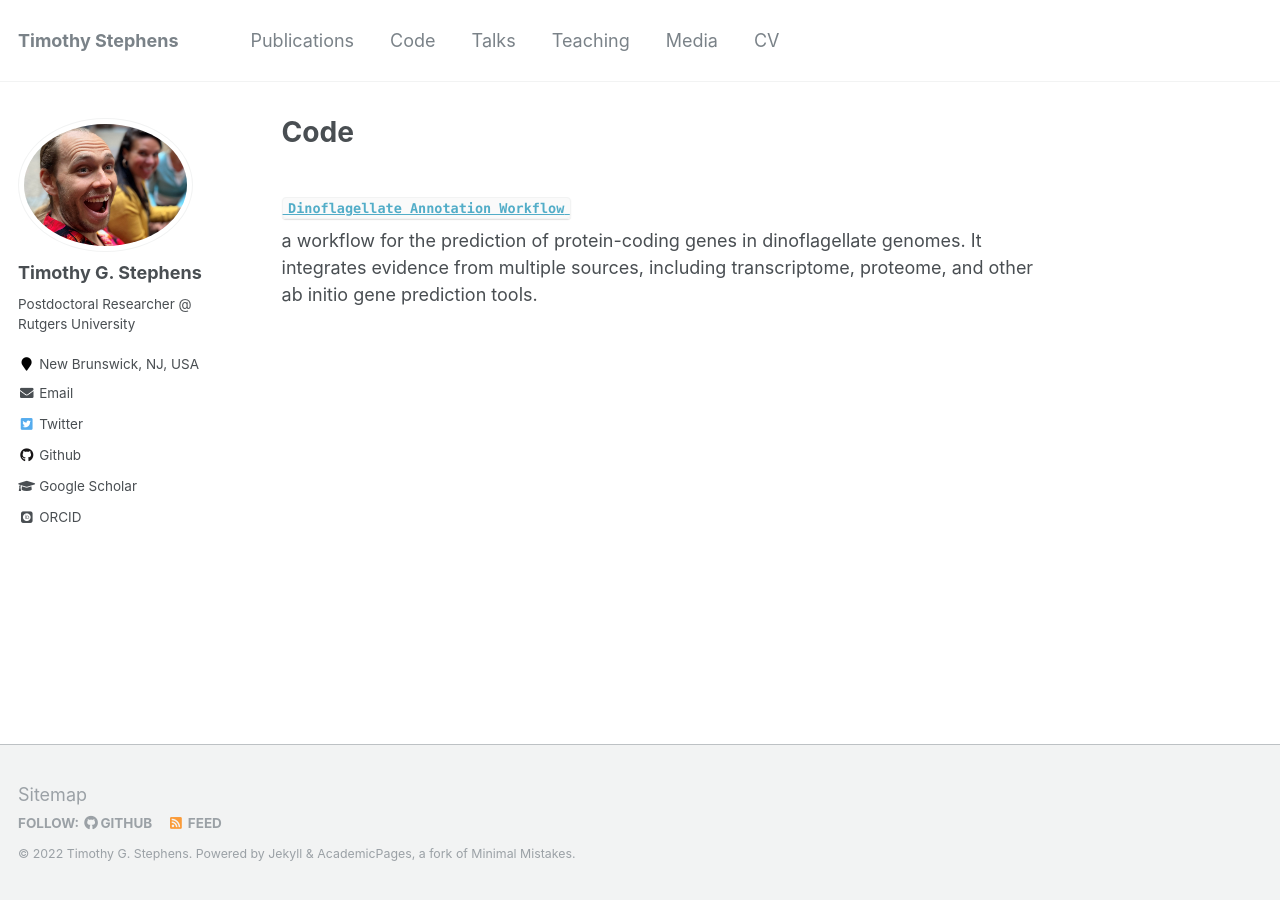
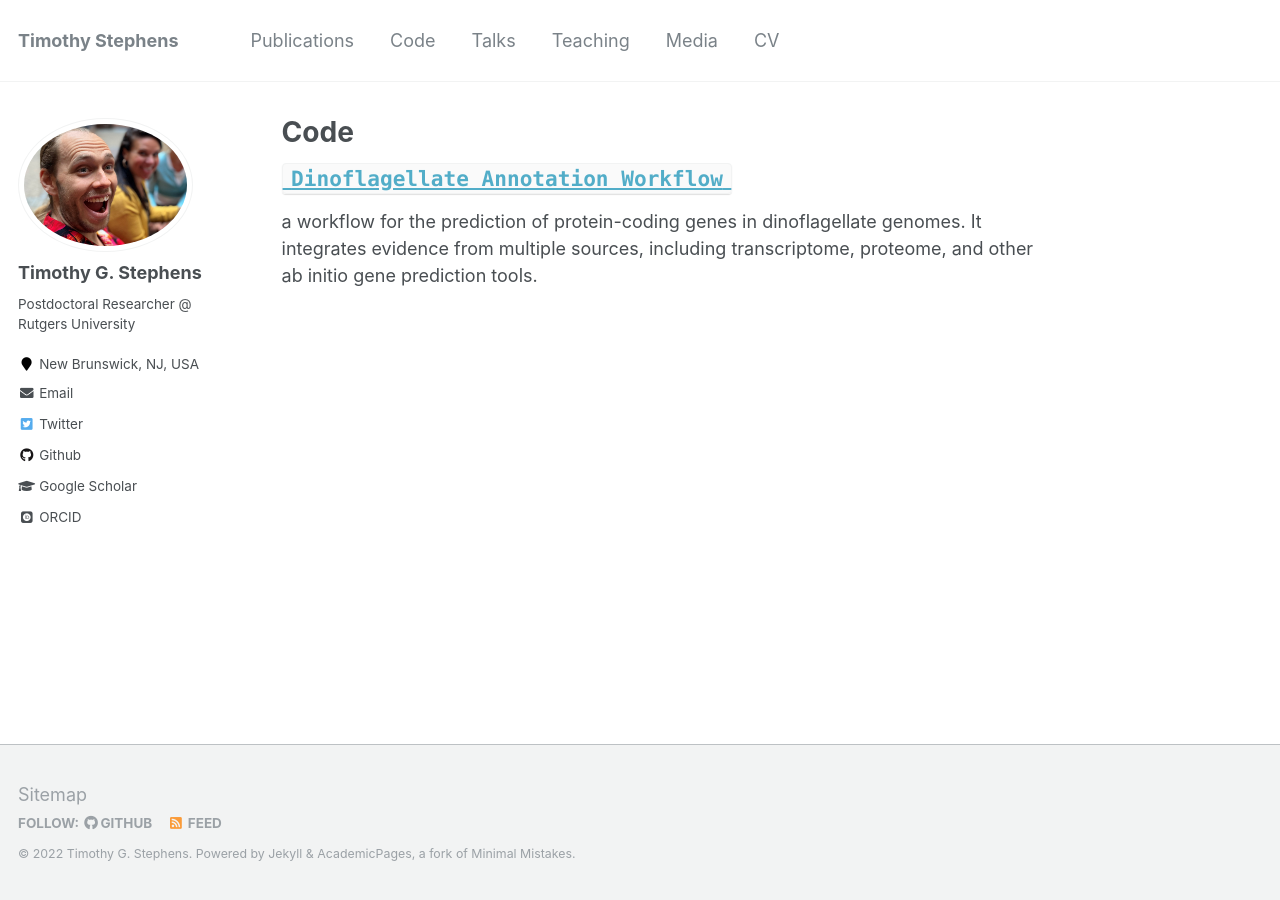
Before and after one commit to TimothyStephens/timothystephens.github.io, a Jekyll site: the page built from _pages/code.md, in a window 1280 px wide. Built offline with Jekyll 4.4.1, drawn with Linux system fonts in a browser that asks for light colours; some web fonts are replaced.

Commit message:
Update pages on Mon Oct  3 01:10:33 EDT 2022

```diff
--- a/_pages/code.md
+++ b/_pages/code.md
@@ -13,6 +13,6 @@ ul {
 }
 </style>
 
-### [`Dinoflagellate Annotation Workflow`](https://github.com/TimothyStephens/Dinoflagellate_Annotation_Workflow)
+# [`Dinoflagellate Annotation Workflow`](https://github.com/TimothyStephens/Dinoflagellate_Annotation_Workflow)
 a workflow for the prediction of protein-coding genes in dinoflagellate genomes. It integrates evidence from multiple sources, including transcriptome, proteome, and other ab initio gene prediction tools.
 <br/><br/>
```
Also changed, not shown: _pages/talks.md (+1 -1 lines), 1 other file.
